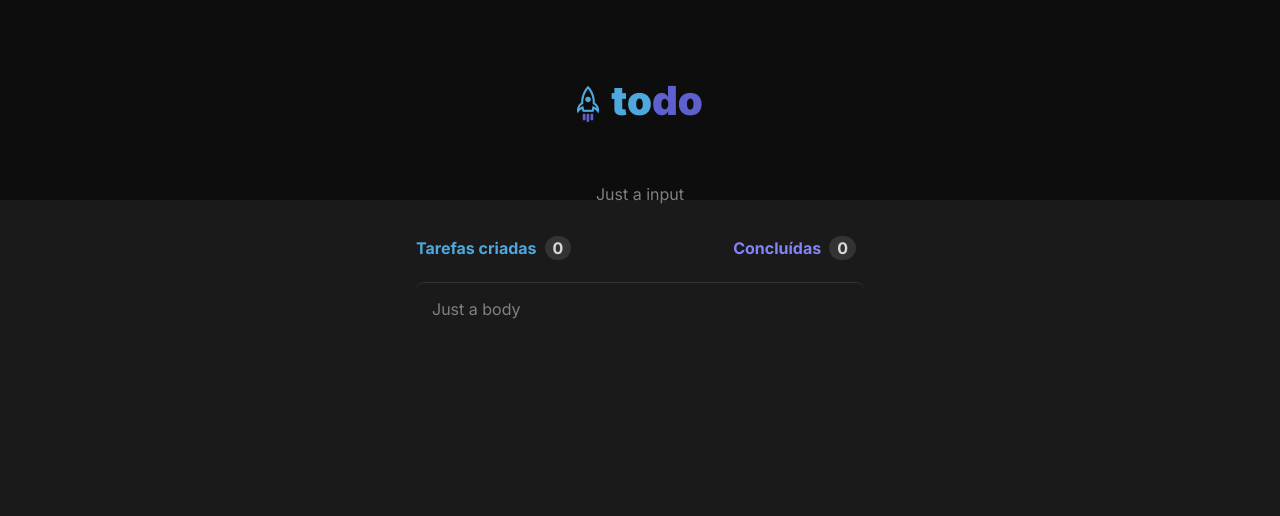
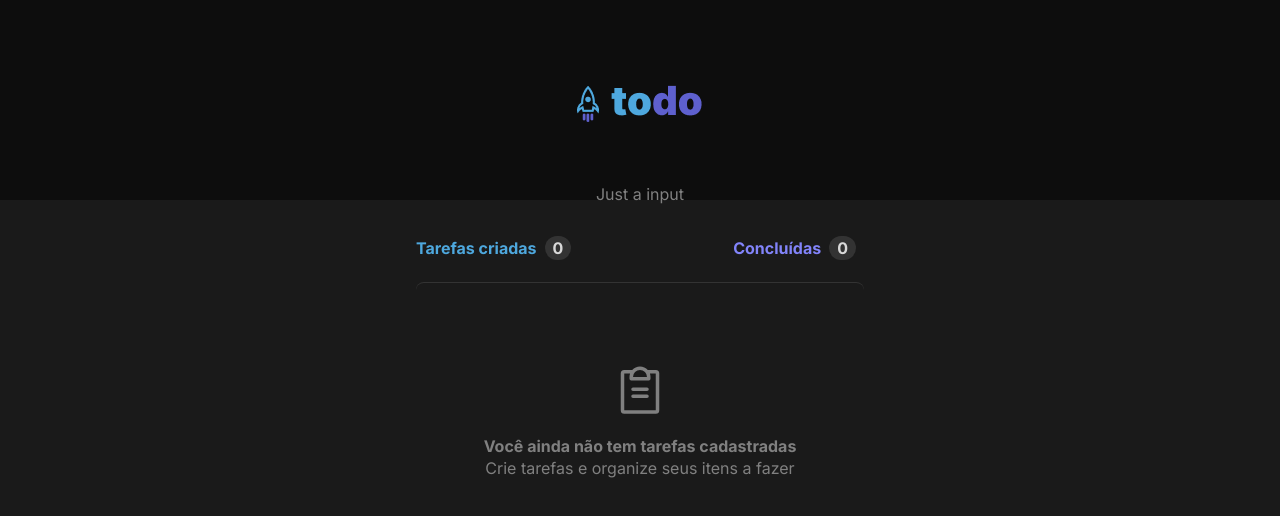
Before and after one commit to Matheussop/TodoList, a React (Vite) app: page / in a window 1280 px wide. Shown: the top 516 px of the page. Built offline with nearby package versions, Linux system fonts and the light colour scheme.

Commit message:
feat: Empty list styles and started input component

```diff
--- a/package.json
+++ b/package.json
@@ -10,6 +10,7 @@
     "preview": "vite preview"
   },
   "dependencies": {
+    "@phosphor-icons/react": "^2.0.10",
     "react": "^18.2.0",
     "react-dom": "^18.2.0"
   },
--- a/src/App.module.css
+++ b/src/App.module.css
@@ -56,5 +56,12 @@
 
     border-top: 1px solid var(--gray-400);
     border-radius: 0.5rem;
+
+    .emptyList{
+      align-self: center;
+
+      margin-top: 4rem;
+    }
   }
+
 }
--- a/src/App.tsx
+++ b/src/App.tsx
@@ -1,15 +1,26 @@
+import { useState } from 'react'
 import styles from './App.module.css'
 import { Header } from './components/Header'
+import { EmptyList } from './components/EmptyList'
+import { Input } from './components/Input'
 
+export interface itemListProps {
+  id: string
+  name: string
+}
+function App() {
+  const [todoList, setTodoList] = useState<itemListProps[]>([] as itemListProps[])
 
-function App() {
+  const handleAddList = (newItem: itemListProps) => {
+    setTodoList(prevList => [...prevList, newItem])
+  }
 
   return (
     <>
       <Header/>
       <div className={styles.wrapper}>
         <div className={styles.inputSimulation}>
-          <div>Just a input</div>
+          <Input addList={handleAddList}/>
         </div>
 
         <div className={styles.todoList}>
@@ -32,7 +43,17 @@ function App() {
             </div>
           </div>
           <div className={styles.container}>
-            <div>Just a body</div>
+            { todoList.length > 0 ?
+              (<div className={styles.emptyList}>
+                <p>
+                  Tarefas Criadas
+                </p>
+              </div>)
+              :
+              (<div className={styles.emptyList}>
+                <EmptyList/>
+              </div>)
+            }
           </div>
         </div>
       </div>
--- /dev/null
+++ b/src/components/EmptyList.module.css
@@ -0,0 +1,16 @@
+.wrapper {
+  display: flex;
+  flex-direction: column;
+  justify-content: center;
+  align-items: center;
+
+  :first-child{
+    margin-bottom: 1rem;
+  }
+}
+
+.wrapper p {
+  font-size: 1rem;
+  color: var(--gray-300);
+  line-height: 140%;
+}
--- /dev/null
+++ b/src/components/EmptyList.tsx
@@ -0,0 +1,16 @@
+import styles from './EmptyList.module.css'
+import { ClipboardText } from '@phosphor-icons/react';
+
+export function EmptyList() {
+  return (
+    <div className={styles.wrapper}>
+      <ClipboardText size={56} />
+      <p className={styles.title}>
+        <strong>Você ainda não tem tarefas cadastradas</strong>
+      </p>
+      <p>
+        Crie tarefas e organize seus itens a fazer
+      </p>
+    </div>
+  )
+}
--- /dev/null
+++ b/src/components/Input.tsx
@@ -0,0 +1,10 @@
+import { itemListProps } from "../App";
+
+interface InputProps{
+  addList: (item: itemListProps) => void;
+}
+export function Input({addList}: InputProps) {
+  return (
+    <div>Just a input</div>
+  )
+}
```
Also changed, not shown: 2 other files (tests, documents, lock files or other folders).
